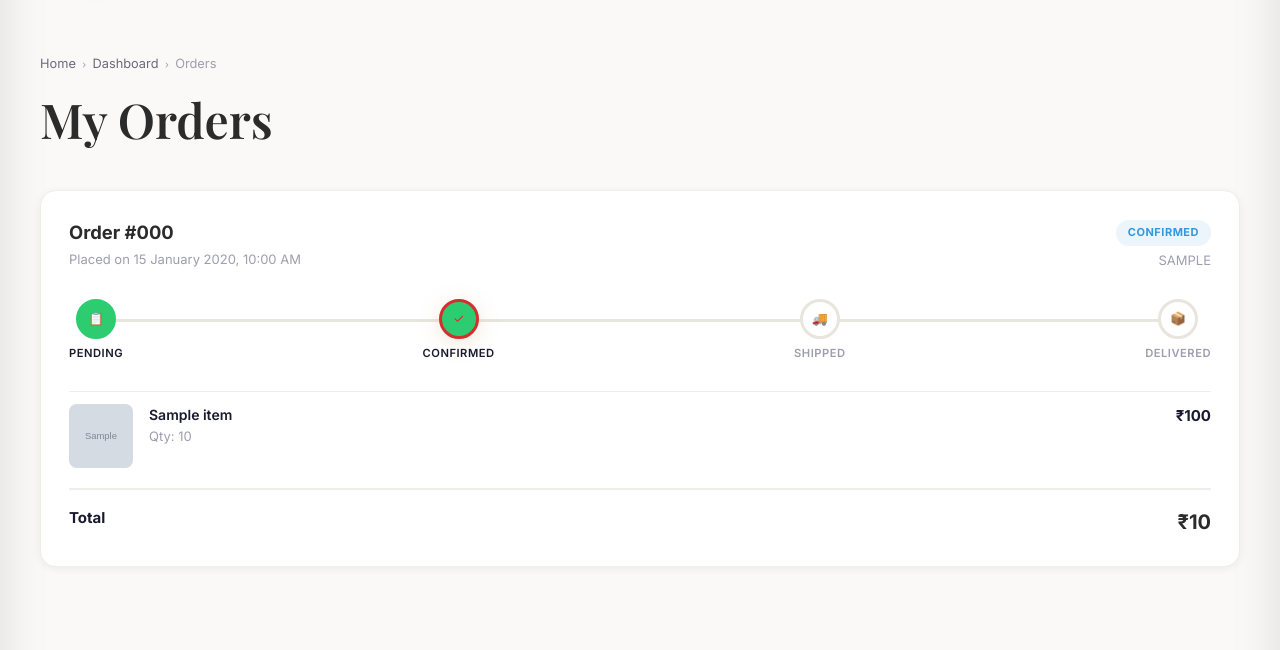
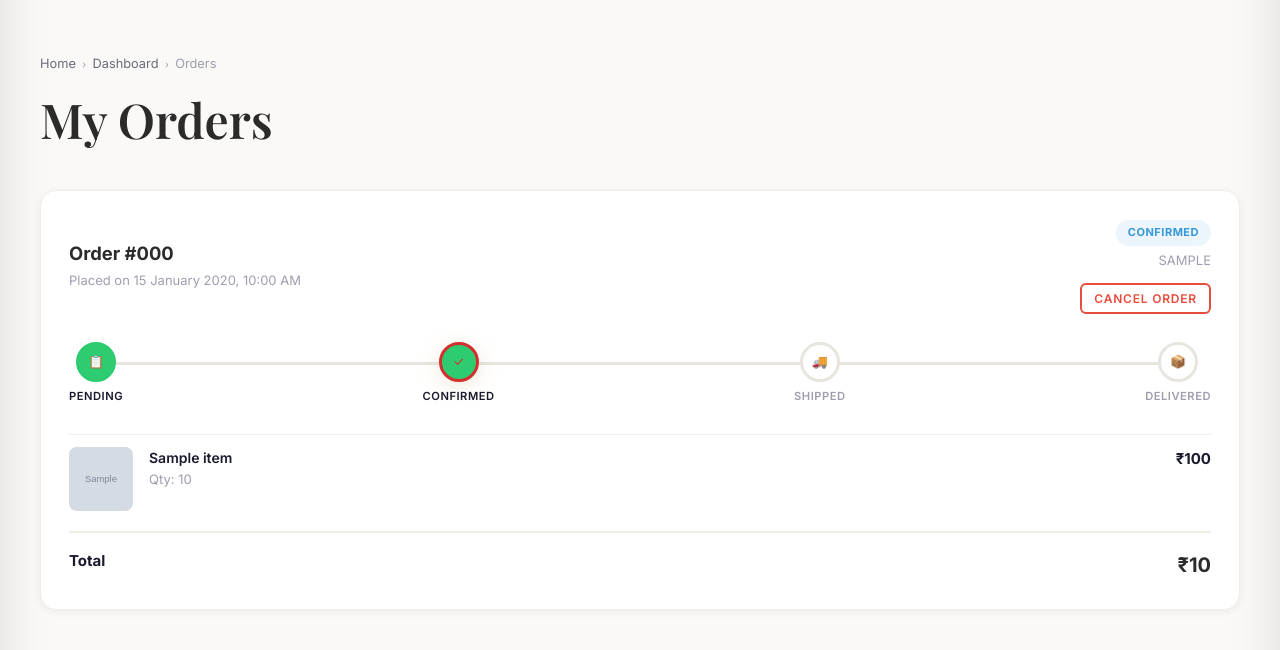
Before and after one commit to NiladriDattaRoy/Project-Oriflame, a Flask app: page /orders in a window 1280 px wide. Shown: the part 89-739 px from the top of the page. Run offline with Flask 3, Linux system fonts and the light colour scheme; a user stored in the database is signed in; tables that the repository leaves empty hold one stand-in row (values such as "Sample post"); grey boxes marked "Sample" are stand-in pictures; some web fonts are replaced.

Commit message:
feat: add user dashboard and implement order cancellation logic with automated commission reversals

```diff
--- a/app.py
+++ b/app.py
@@ -90,7 +90,13 @@ def slugify(text):
 
 def calculate_mlm_commissions(order):
     """Calculate and create MLM commissions for an order."""
+    if not order or order.payment_status != 'paid':
+        return
+
     buyer = order.user
+    if not buyer:
+        return
+
     commission_rates = Config.MLM_COMMISSION_RATES
 
     current = buyer
@@ -926,6 +932,56 @@ def user_orders():
     return render_template('orders.html', orders=orders)
 
 
+@app.route('/orders/<int:order_id>/cancel', methods=['POST'])
+@login_required
+def cancel_order(order_id):
+    order = Order.query.get_or_404(order_id)
+
+    # Security check: ensure the order belongs to the current user
+    if order.user_id != current_user.id:
+        abort(403)
+
+    # Check if the order can be cancelled
+    if order.status not in ['pending', 'confirmed']:
+        flash('This order cannot be cancelled as it has already been processed or shipped.', 'warning')
+        return redirect(url_for('user_orders'))
+
+    try:
+        # Update order status
+        order.status = 'cancelled'
+
+        # Restore stock
+        for item in order.items:
+            item.product.stock += item.quantity
+
+        # Reverse sales and commissions if already processed
+        if order.payment_status == 'paid':
+            # Subtract from user's total sales
+            current_user.total_sales = max(0, current_user.total_sales - order.total)
+
+            # Handle Transactions
+            for txn in order.transactions:
+                txn.status = 'refunded'
+
+            # Handle Commissions
+            commissions = MLMCommission.query.filter_by(order_id=order.id).all()
+            for comm in commissions:
+                sponsor = User.query.get(comm.user_id)
+                if sponsor:
+                    sponsor.total_commission = max(0, sponsor.total_commission - comm.amount)
+                db.session.delete(comm)
+
+            order.payment_status = 'refunded'
+
+        db.session.commit()
+        flash(f'Order #{order.order_number} has been cancelled successfully.', 'success')
+    except Exception as e:
+        db.session.rollback()
+        flash(f'Error cancelling order: {str(e)}', 'danger')
+
+    return redirect(url_for('user_orders'))
+
+
 @app.route('/mlm/network')
 @login_required
 def mlm_network():
@@ -1391,55 +1447,6 @@ def admin_toggle_blog(post_id):
     return jsonify({'success': True, 'message': f'Post is now {status}!', 'is_active': post.is_active})
 
 
-# ─── Helper Functions ─────────────────────────────────────────────────────────
-
-def generate_order_number():
-    """Generate a unique order number."""
-    import random
-    import string
-    timestamp = datetime.now().strftime('%Y%m%d')
-    random_str = ''.join(random.choices(string.ascii_uppercase + string.digits, k=6))
-    return f"ORD-{timestamp}-{random_str}"
-
-
-def generate_transaction_ref():
-    """Generate a unique transaction reference."""
-    return f"TRX-{uuid.uuid4().hex[:12].upper()}"
-
-
-def calculate_mlm_commissions(order):
-    """Calculate and create commission records for sponsors based on order total."""
-    if not order or order.payment_status != 'paid':
-        return
-
-    buyer = User.query.get(order.user_id)
-    if not buyer or not buyer.sponsor_id:
-        return
-
-    current_sponsor_id = buyer.sponsor_id
-    rates = Config.MLM_COMMISSION_RATES
-
-    for level in range(1, 4): # Levels 1, 2, 3
-        sponsor = User.query.get(current_sponsor_id)
-        if not sponsor:
-            break
-
-        rate = rates.get(level, 0)
-        if rate > 0:
-            amount = (order.total * rate) / 100
-            commission = MLMCommission(
-                user_id=sponsor.id,
-                order_id=order.id,
-                amount=amount,
-                level=level,
-                status='pending'
-            )
-            db.session.add(commission)
-            sponsor.total_earnings += amount
-
-        if not sponsor.sponsor_id:
-            break
-        current_sponsor_id = sponsor.sponsor_id
 
 
 def slugify(text):
--- a/templates/orders.html
+++ b/templates/orders.html
@@ -24,6 +24,14 @@
       <div style="text-align: right;">
         <span class="status-badge status-{{ order.status }}">{{ order.status }}</span>
         <div style="font-size: 13px; color: var(--color-text-muted); margin-top: 4px;">{{ order.payment_method|upper }}</div>
+
+        {% if order.status in ['pending', 'confirmed'] %}
+        <form action="{{ url_for('cancel_order', order_id=order.id) }}" method="POST" style="margin-top: 12px;" onsubmit="return confirm('Are you sure you want to cancel this order? This action cannot be undone.');">
+          <button type="submit" class="btn btn-outline" style="padding: 6px 12px; font-size: 12px; color: var(--color-danger); border-color: var(--color-danger);">
+            Cancel Order
+          </button>
+        </form>
+        {% endif %}
       </div>
     </div>
 
```
Also changed, not shown: templates/dashboard.html (+10 -0 lines).
